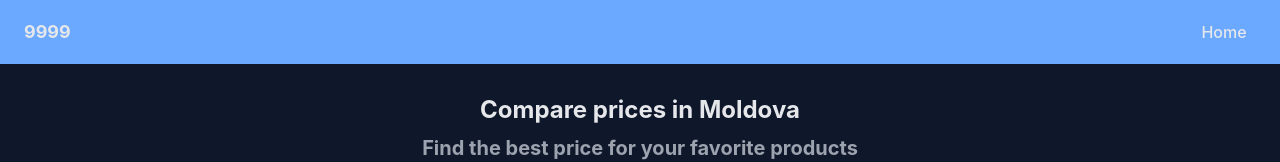
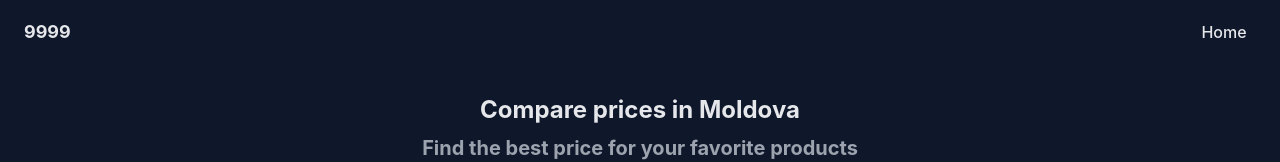
Before and after one commit to edcedcedcedc/tech-search-engine, a React (Vite) app in the folder web/: page / in a window 1280 px wide. Shown: the top 162 px of the page. Built offline with nearby package versions, Linux system fonts and the light colour scheme; some icons are missing.

Commit message:
Move flickering fix from main to app, fix i18n

```diff
--- a/web/src/App.tsx
+++ b/web/src/App.tsx
@@ -11,7 +11,7 @@ import { Meta } from "./components/Meta";
 
 function App() {
   const [query, setQuery] = useState("");
-  const theme = useTheme(); // <-- access spacing, breakpoints, typography
+  const theme = useTheme();
 
   return (
     <>
@@ -23,7 +23,8 @@ function App() {
             flexDirection: "column",
             height: "100vh",
             fontFamily: theme.typography.fontFamily,
-            fontSize: theme.typography.body1.fontSize, // default app font
+            fontSize: theme.typography.body1.fontSize,
+            bgcolor: "background.default",
           }}
         >
           {/* HEADER + HERO */}
--- a/web/src/components/Header.tsx
+++ b/web/src/components/Header.tsx
@@ -66,7 +66,7 @@ const Header: React.FC = () => {
         sx={{
           display: "flex",
           justifyContent: "space-between",
-          backgroundColor: theme.palette.primary.light, // KEEP COLORS
+          backgroundColor: theme.palette.background.default, // KEEP COLORS
         }}
       >
         {/* Logo */}
--- a/web/src/i18n/locales/en-US.ts
+++ b/web/src/i18n/locales/en-US.ts
@@ -22,14 +22,13 @@ const enUS = {
   Sources: "Sources",
 
   // About us description
-  About_Us_description: `This platform is a price aggregator that allows you to compare offers from multiple online stores in the Republic of Moldova. We do not sell products and do not guarantee the availability or accuracy of prices.
-All data is taken from public sources and may be modified by stores without notice.`,
+  About_Us_description: `This platform is a price aggregator that allows you to compare offers from multiple online stores in the Republic of Moldova. We do not sell products and do not guarantee the availability or accuracy of prices.`,
   About_Us_description_secondary: `All data is taken from public sources and may be modified by stores without notice.`,
 
   // Contact page
   Contact_Title: "Contact",
   Contact_Intro:
-    "If you have questions, suggestions, or feedback related to the platform, you can contact us using the information below.",
+    "If you have questions, suggestions, feedback, or are interested in placing an advertisement on the platform, you can contact us using the information below.",
   Contact_Email_Label: "Email:",
   Contact_Platform_Info: "Platform: price aggregator (informational)",
   Contact_Disclaimer:
--- a/web/src/i18n/locales/ro-MD.ts
+++ b/web/src/i18n/locales/ro-MD.ts
@@ -22,14 +22,13 @@ const roMD = {
   Sources: "Surse",
 
   // About us description
-  About_Us_description: `Această platformă este un agregator de prețuri care permite compararea ofertelor din mai multe magazine online din Republica Moldova. Nu vindem produse și nu garantăm disponibilitatea sau exactitatea prețurilor.
-Toate datele sunt preluate din surse publice și pot fi modificate de magazine fără notificare.`,
+  About_Us_description: `Această platformă este un agregator de prețuri care permite compararea ofertelor din mai multe magazine online din Republica Moldova. Nu vindem produse și nu garantăm disponibilitatea sau exactitatea prețurilor.`,
   About_Us_description_secondary: `Toate datele sunt preluate din surse publice și pot fi modificate de magazine fără notificare.`,
 
   // Contact Page
   Contact_Title: "Contact",
   Contact_Intro:
-    "Dacă aveți întrebări, sugestii sau observații legate de platformă, ne puteți contacta folosind informațiile de mai jos.",
+    "Pentru întrebări, sugestii, feedback sau pentru informații privind posibilitatea de a plasa publicitate pe platformă, vă rugăm să ne contactați folosind datele de mai jos.",
   Contact_Email_Label: "Email:",
   Contact_Platform_Info: "Platforma: agregator de prețuri (informativ)",
   Contact_Disclaimer:
--- a/web/src/main.tsx
+++ b/web/src/main.tsx
@@ -1,6 +1,6 @@
 import { StrictMode, useMemo } from "react";
 import { createRoot } from "react-dom/client";
-import { ThemeProvider, CssBaseline, Box } from "@mui/material";
+import { ThemeProvider, CssBaseline } from "@mui/material";
 
 import getTheme from "./theme/theme";
 import { useStore } from "./store/store";
@@ -15,17 +15,6 @@ const Root = () => {
   return (
     <ThemeProvider theme={theme}>
       <CssBaseline />
-      <Box
-        sx={{
-          position: "fixed",
-          top: 0,
-          left: 0,
-          width: "100vw",
-          height: "100vh",
-          bgcolor: "background.default",
-          zIndex: -1,
-        }}
-      />
       <App />
     </ThemeProvider>
   );
```
